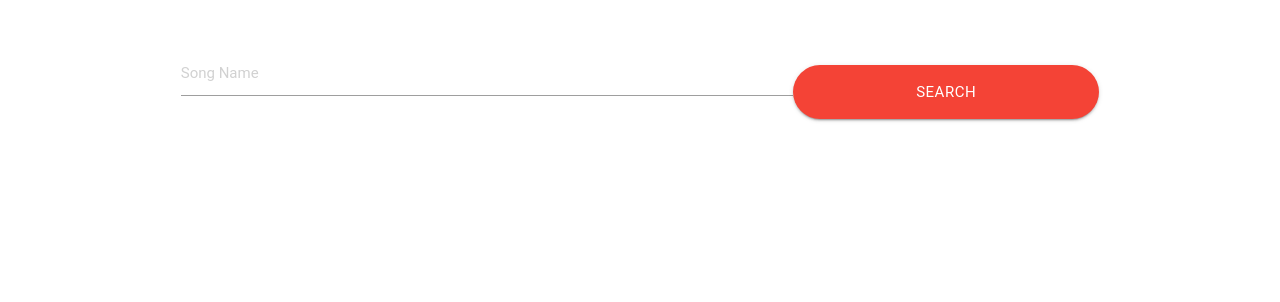
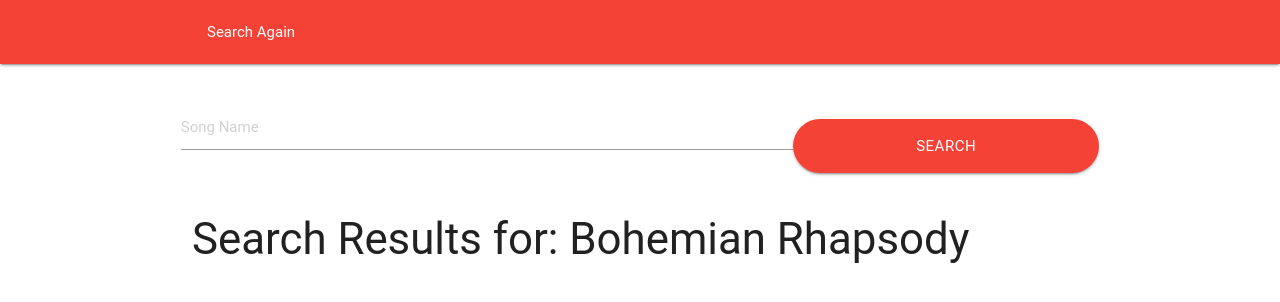
Before and after one commit to dhcrain/guitar_tabs, a Django app: page / in a window 1280 px wide. Shown: the top 302 px of the page. Run offline with Django 3.2, Linux system fonts and the light colour scheme; data that the repository does not hold is empty; some libraries are stand-ins or nearby versions; some web fonts are replaced.

Commit message:
current version

```diff
--- a/tab_app/static/tab_app/css/main.css
+++ b/tab_app/static/tab_app/css/main.css
@@ -1,12 +1,11 @@
-body {
-    margin-top: 50px;
+form {
+    margin-top: 40px;
 }
-/*.inline {
-    display: flex;
-}*/
 .btn-large {
     border-radius: 90px;
 }
-/*input[type="text"] {
-    width: 65%;
-}*/
+a.ch {
+    pointer-events: none;
+    cursor: text !important;
+    color: black;
+}
--- a/tab_app/views.py
+++ b/tab_app/views.py
@@ -5,7 +5,7 @@ from bs4 import BeautifulSoup
 
 def tab_search_view(request):
     page_count = 10
-    song_name = request.GET.get('song_name')
+    song_name = request.GET.get('song_name') or 'bohemian rhapsody'
     links = []
     band_names = []
     for page in range(1, page_count + 1):
@@ -18,8 +18,8 @@ def tab_search_view(request):
             links.append(str(link))
         for name in band_name:
             band_names.append(str(name))
-        print(links)
     context = {
+        'search': song_name.title(),
         'links': links,
         'band_names': band_names,
     }
@@ -29,15 +29,12 @@ def lyric_detail_view(request, url):
     song = requests.get("http://www.guitartabs.cc/" + url).text
     souper = BeautifulSoup(song, 'html.parser')
     tabs = str(souper.find(style="line-height:normal"))
-    # print(tabs)
-    bands = []
-    for band in bands:
-        print(band)
-        band.append((souper.find_all("a", class_="ryzh2")))
-    print(bands)
-    if tabs == 'None':
-        # band = str(souper.find_all(class_='tabslist')[1])
-        context = {'songs': bands}
-    else:
+    song_list = souper.find_all("a", class_="ryzh2")
+    songs = []
+    if tabs == 'None':  # display songs by band
+        for song in song_list:  # wierd work around to get Django and BeautifulSoup to play nice
+            songs.append(str(song))
+        context = {'songs': songs}
+    else:   # display tabs from a song
         context = {'tabs': tabs,}
     return render(request, 'detail.html', context)
--- a/templates/base.html
+++ b/templates/base.html
@@ -9,6 +9,17 @@
         <link rel="stylesheet" href="{% static "tab_app/css/main.css" %}">
     </head>
     <body>
+        <div class="navbar-fixed">
+        <nav>
+            <div class="nav-wrapper red">
+                <div class="container">
+                <ul id="nav-mobile" class="left hide-on-med-and-down">
+                    <li><a href="{% url 'tab_search_view' %}">Search Again</a></li>
+                </ul>
+                </div>
+            </div>
+        </nav>
+        </div>
         <div class="container">
         {% block body %}
             body
--- a/templates/detail.html
+++ b/templates/detail.html
@@ -2,12 +2,14 @@
 
 {% block body %}
     {% autoescape off %}
-        <h2>{{ tabs }}TABS</h2>
-        <p>{{ songs }}SONGS</p>
+        {{ tabs }}
+        {% if songs %}
+        <h1>Song List</h1>
         <ol>
             {% for song in songs %}
             <li>{{ song }}</li>
             {% endfor %}
         </ol>
+        {% endif %}
     {% endautoescape %}
 {% endblock %}
--- a/templates/index.html
+++ b/templates/index.html
@@ -9,6 +9,7 @@
         </div>
     </form>
 </div>
+    <h3>Search Results for: {{ search }}</h3>
     <div class="row">
         <div class="col s4">
             <ol>
```
